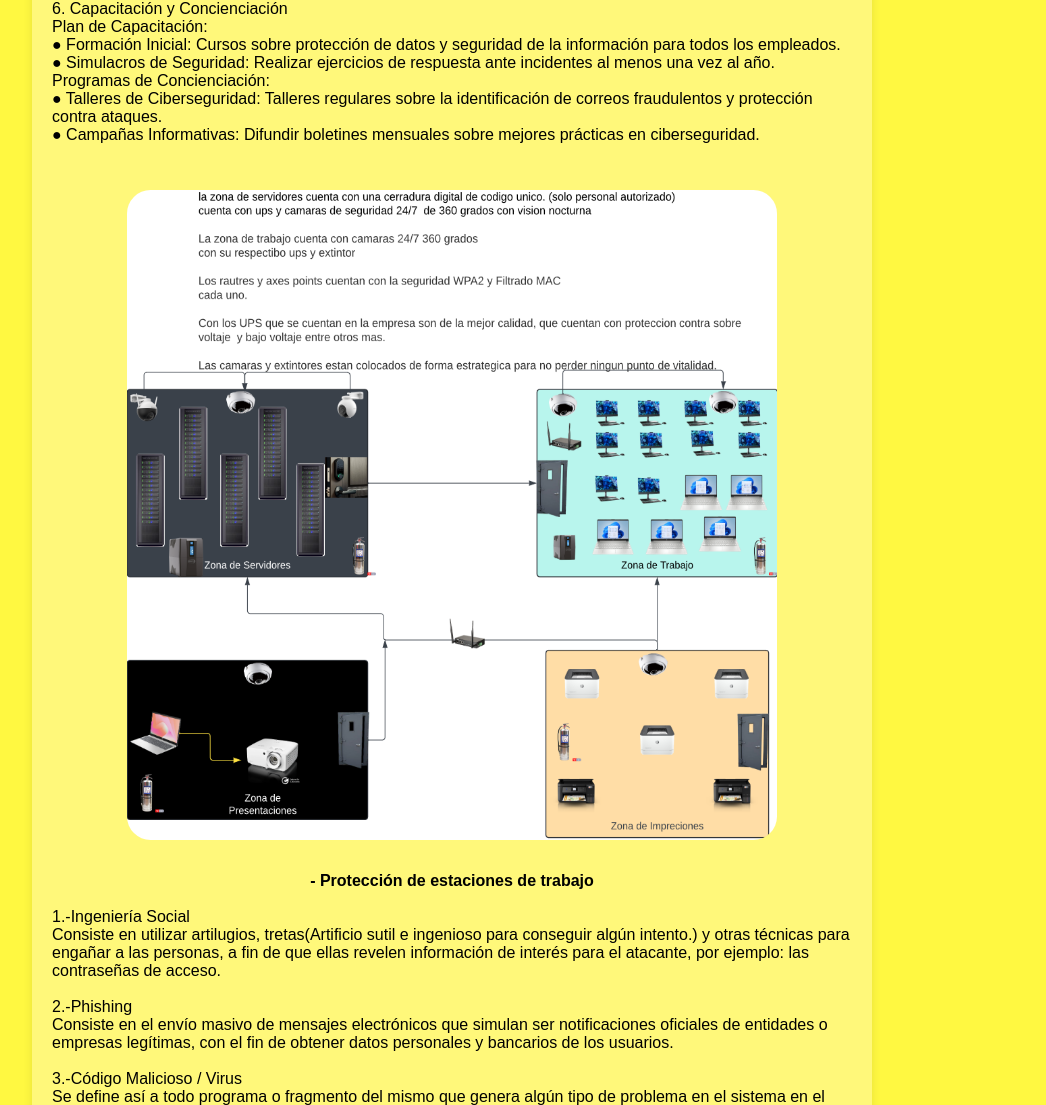
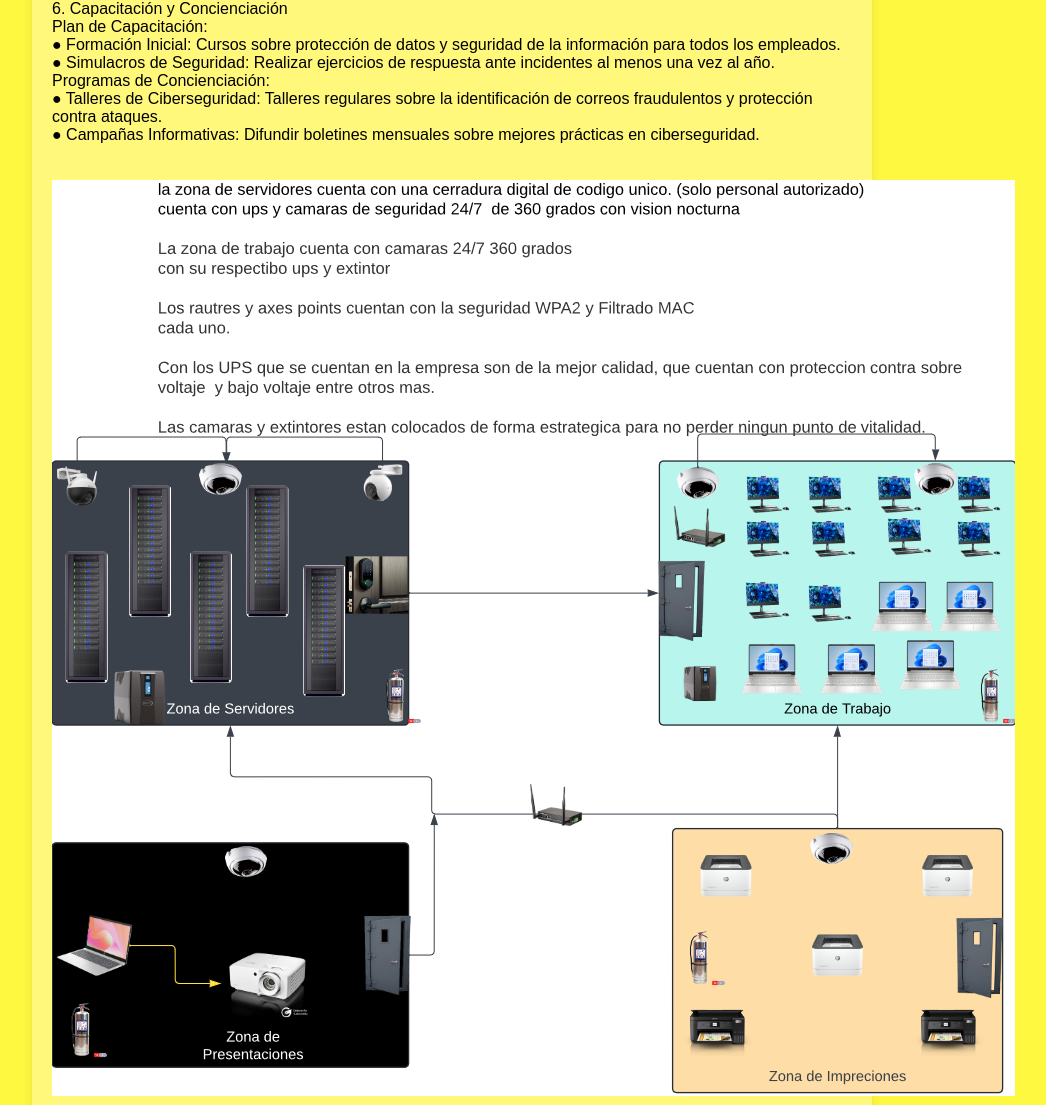
Before and after one commit to xAdanV2/xAdanV2, a plain HTML site: page index.html in a window 1280 px wide. Shown: the part 1990-3095 px from the top of the page, without its empty margins (188-1234 px from the left). Drawn offline with Linux system fonts and the light colour scheme.

Commit message:
Update index.html

```diff
--- a/index.html
+++ b/index.html
@@ -156,7 +156,7 @@ ciberseguridad.<br>
 <br>
 <div class="segmentación">
 
- <center> <img class="img"  src="1.PNG" ></center>
+ <center> <img class="1.PNG"  src="1.PNG" ></center>
   </div>
   <br>
   <div class="aaa">
```
